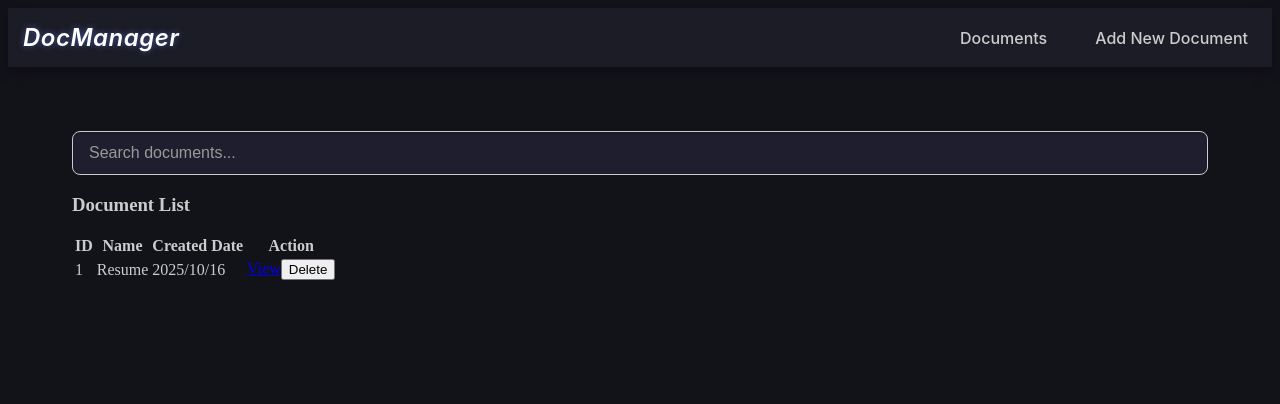
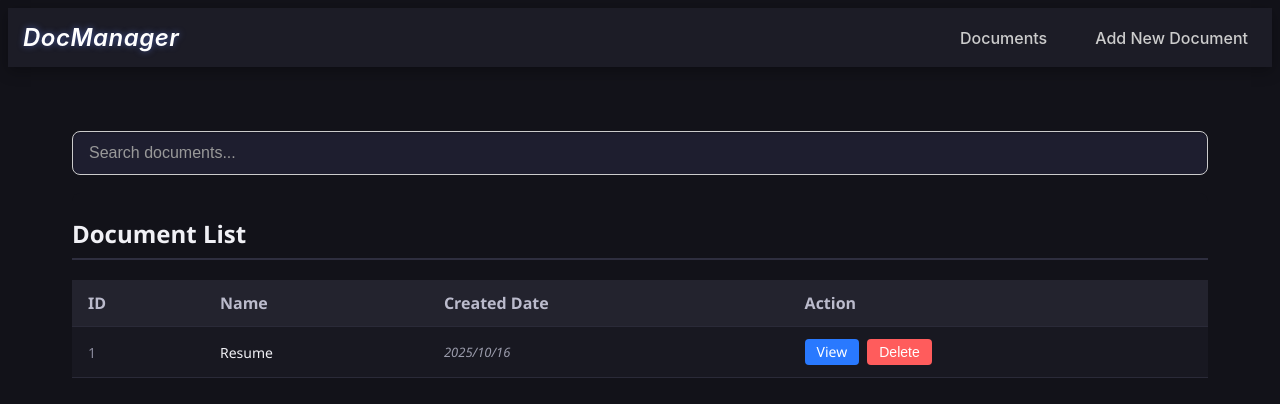
Before and after one commit to Mohamed-ait-alla/doc-management, a Next.js app: page / in a window 1280 px wide. Shown: the top 404 px of the page. Built offline with nearby package versions, Linux system fonts and the light colour scheme.

Commit message:
feat(front-end): implement styling for document list container

```diff
--- a/app/globals.css
+++ b/app/globals.css
@@ -74,3 +74,102 @@ body, html {
   border-color: #4c9ffe;
   box-shadow: 0 0 0 3px rgba(76, 159, 254, 0.3);
 }
+
+.docs-list-container {
+  margin-top: 18px;
+  background-color: #121219;
+  color: #e0e0e0;
+  border-radius: 8px;
+  font-family: 'Segoe UI', Tahoma, Geneva, Verdana, sans-serif;
+}
+
+.docs-list-container h3 {
+  margin-bottom: 20px;
+  font-size: 24px;
+  color:  #f0f0f5;
+  border-bottom: 2px solid  #2e2e3f;
+  padding-bottom: 8px;
+}
+
+table {
+  width: 100%;
+  border-collapse: collapse;
+  background-color: #181821;
+  color: #e0e0e0;
+}
+
+thead {
+  background-color:  #23232e;
+}
+
+th, td {
+  padding: 12px 16px;
+  text-align: left;
+  border-bottom: 1px solid #2a2a38;
+}
+
+th {
+  font-weight: 600;
+  color:  #bbbbcc;
+}
+
+tbody td {
+  font-size: 14px;
+  vertical-align: middle;
+  color: #c0c0d0;
+}
+
+tbody td:first-child {
+  color: #88889a;
+  font-weight: 500;
+}
+
+tbody td:nth-child(2) {
+  color: #f0f0f5;
+  font-weight: 500;
+}
+
+tbody td:nth-child(3) {
+  color: #999aaa;
+  font-size: 13px;
+  font-style: italic;
+}
+
+tbody tr:hover td {
+  background-color: #1d1d27;
+  color: #e0e0e0;
+}
+
+tbody tr td a,
+tbody tr td button {
+  display: inline-flex;
+  align-items: center;
+  justify-content: center;
+  vertical-align: middle;
+  padding: 6px 12px;
+  font-size: 14px;
+  line-height: 1;
+  border-radius: 4px;
+  text-decoration: none;
+  cursor: pointer;
+  color: white;
+  transition: background 0.2s ease;
+}
+
+tbody tr td a {
+  background-color: #2979ff;
+  margin-right: 8px;
+}
+
+tbody tr td a:hover {
+  background-color: #1c64d1;
+}
+
+tbody tr td button {
+  background-color:  #ff5c5c;
+  border: none;
+}
+
+tbody tr td button:hover {
+  background-color:  #e04a4a;
+}
--- a/app/page.tsx
+++ b/app/page.tsx
@@ -11,7 +11,7 @@ export default function Home() {
       <div className="search-container">
         <Search />
       </div>
-      <div className="doc-list-container">
+      <div className="docs-list-container">
         <h3>Document List</h3>
         <DocList />
       </div>
```
